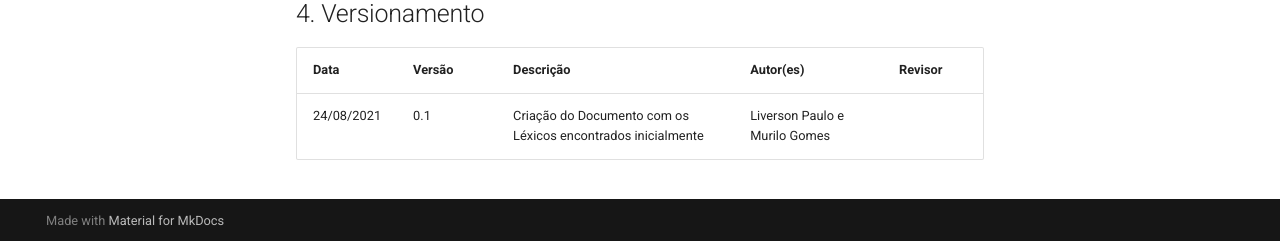
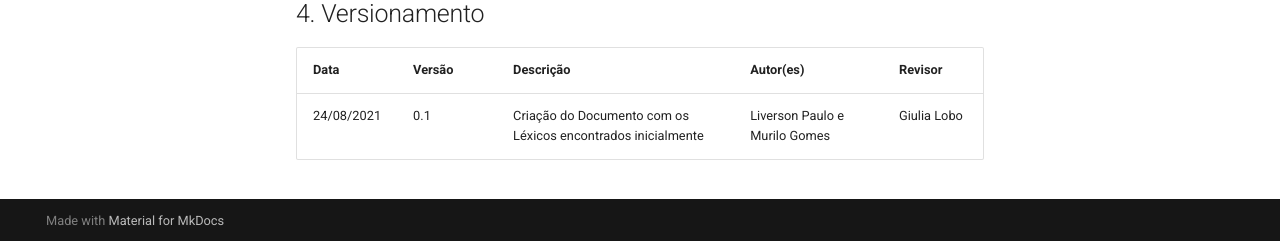
Before and after one commit to Requisitos-de-Software/2021.1-CarteiradeTrabalhoDigital, an MkDocs documentation site: the page built from docs/modelagem/lexicos.md, in a window 1280 px wide and 900 px high, scrolled down 4221 px. Shown: the part 656-897 px from the top of the window. Built offline with MkDocs 1.6.1 and Material for MkDocs 9.7.7, drawn with Linux system fonts in a browser that asks for light colours.

Commit message:
adiciona revisor

```diff
--- a/docs/modelagem/lexicos.md
+++ b/docs/modelagem/lexicos.md
@@ -138,4 +138,4 @@ Os léxicos são separados em quatro (4) classificações: _objeto, estado, suje
 
 | Data       | Versão | Descrição            |         Autor(es)           | Revisor |
 |------------|-----|-------------------------|-------------------------|---------|
-| 24/08/2021 | 0.1 | Criação do Documento com os Léxicos encontrados inicialmente  | Liverson Paulo e Murilo Gomes |  |
+| 24/08/2021 | 0.1 | Criação do Documento com os Léxicos encontrados inicialmente  | Liverson Paulo e Murilo Gomes | Giulia Lobo |
```
